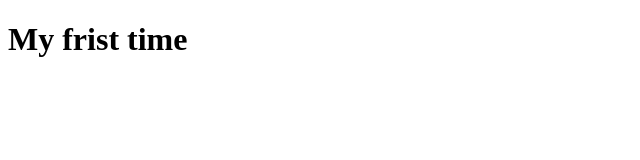
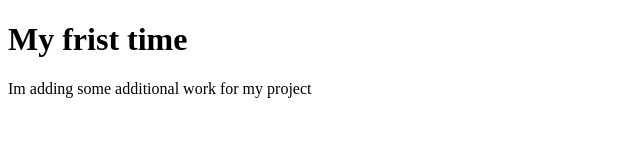
Before and after one commit to jringer604/FirstRepository, a plain HTML site: page index.html in a window 1280 px wide. Shown: the whole page, without its empty margins (0-640 px from the left). Drawn offline with Linux system fonts and the light colour scheme.

Commit message:
added content

```diff
--- a/index.html
+++ b/index.html
@@ -6,5 +6,6 @@
 </head>
 <body>
 	<h1>My frist time</h1>
+	<p>Im adding some additional work for my project</p>
 </body>
 </html>
```
